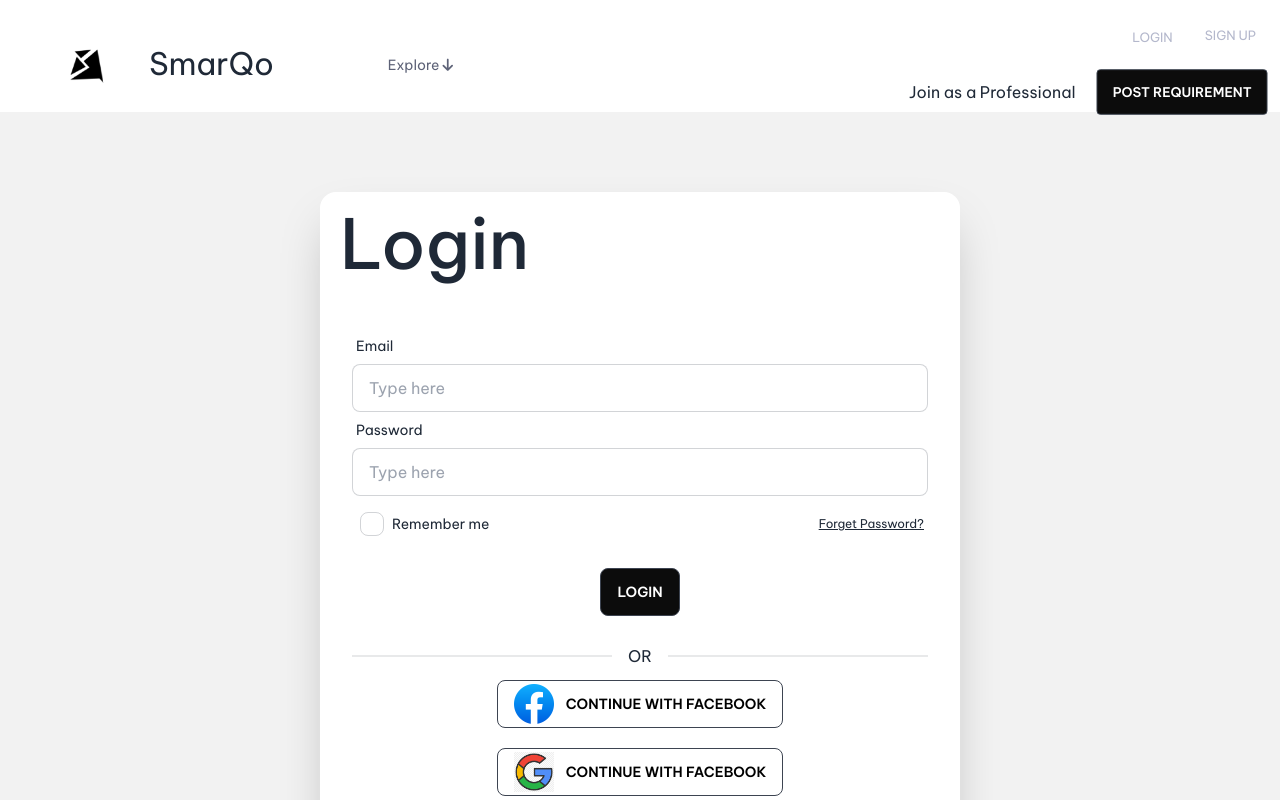
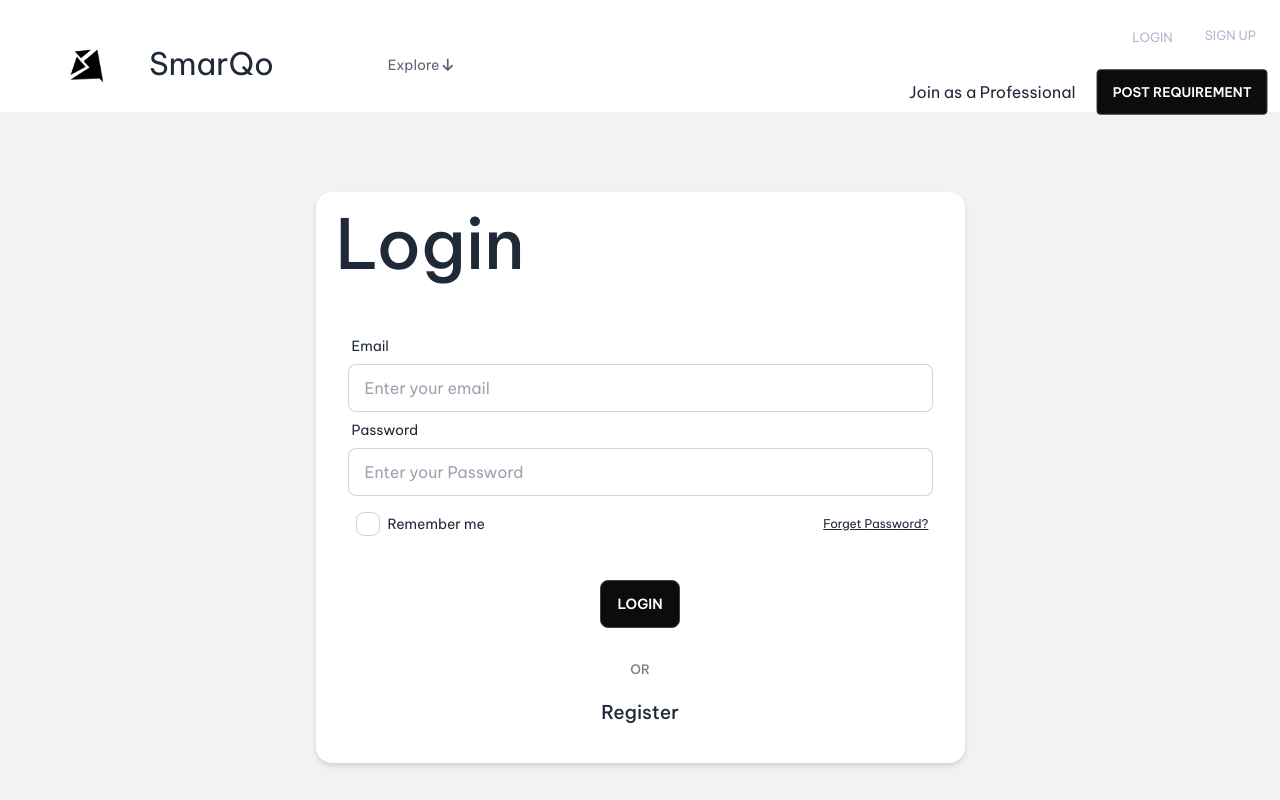
Before and after one commit to AbdurrahmanTalha/SmarQo-client, a React (Create React App) app: page /login in a window 1280 px wide. Built offline with nearby package versions, Linux system fonts and the light colour scheme.

Commit message:
had a little issue with github but fixed it

```diff
--- a/src/App.js
+++ b/src/App.js
@@ -6,7 +6,6 @@ import "./App.css"
 import Footer from './Components/Shared/Footer';
 import Register from './Page/Register';
 import Login from './Page/Login';
-import PRegister from './Page/PRegister';
 import SmartQuotes from './Page/SmartQuotes';
 
 function App() {
@@ -17,7 +16,6 @@ function App() {
           <Route path="/" element={<Home></Home>}></Route>
           <Route path="/login" element={<Login></Login>}></Route>
           <Route path="/register" element={<Register></Register>}></Route>
-          <Route path="/pregister" element={<PRegister></PRegister>}></Route>
           <Route path="/SmartQuotes" element={<SmartQuotes></SmartQuotes>}></Route>
         </Routes>
         <Footer></Footer>
--- a/src/Page/Login.js
+++ b/src/Page/Login.js
@@ -1,27 +1,24 @@
 import React from 'react';
 import { Link } from 'react-router-dom';
-import facebook from "../images and icons/Facebook.png"
-import google from "../images and icons/Google.png"
 
-const PLogin = () => {
+const Login = () => {
     return (
         <div className=" py-10">
-            <div class="card lg:w-3/6 md:w-3/6 sm:w-4/6 mx-auto flex-shrink-0   shadow-2xl bg-base-100  my-10 ">
+            <div class="card lg:w-[649px] md:w-[649px] sm:w-4/6 mx-auto bg-none lg:drop-shadow-md md:drop-shadow-md  md:bg-base-100 lg:bg-base-100  my-10 ">
                 <h2 className="text-[69px] font-medium ml-5">Login</h2>
                 <div class="card-body">
                     <form action="" >
-
                         <div class="form-control w-full mr-5">
                             <label class="label">
                                 <span class="label-text">Email</span>
                             </label>
-                            <input type="text" placeholder="Type here" class="input input-bordered w-auto " />
+                            <input type="text" placeholder="Enter your email" class="input input-bordered w-auto " />
                         </div>
                         <div class="form-control w-full ">
                             <label class="label">
                                 <span class="label-text">Password</span>
                             </label>
-                            <input type="text" placeholder="Type here" class="input input-bordered w-full" />
+                            <input type="text" placeholder="Enter your Password" class="input input-bordered w-full" />
                             <label class="label">
                                 <div class="form-control">
                                     <label class="label cursor-pointer">
@@ -33,22 +30,15 @@ const PLogin = () => {
                             </label>
                         </div>
                         <div className="flex flex-col justify-center items-center">
-                            <input type="submit" value="Login" className="btn my-4 bg-[#0C0C0C] text-white "></input>
+                            <input type="submit" value="Login" className="btn mt-[28px] bg-[#0C0C0C] text-white "></input>
                         </div>
-                        <div class="flex flex-col w-full border-opacity-50">
-                            <div class="divider">OR</div>
-                            <div className="mx-auto">
-                                <button className="btn bg-white flex justify-between items-center text-black">
-                                    <img className="w-10 mr-3" src={facebook} alt="" />
-                                    <span>Continue With Facebook</span>
-                                </button>
-                                <button className="btn my-5 bg-white flex justify-between items-center text-black">
-                                    <img className="w-10 mr-3" src={google} alt="" />
-                                    <span>Continue With Facebook</span>
-                                </button>
-                            </div>
-                        </div>
+
                     </form>
+                </div>
+                <div class="flex flex-col w-full border-opacity-50">
+                    <div class="text-center text-[13px]  font-medium mb-[19px] text-[#7D7D7D]">OR</div>
+                    <h2 className="text-center text-[19px] mb-[36px] font-medium">Register</h2>
+
                 </div>
             </div>
             <div>
@@ -66,4 +56,4 @@ const PLogin = () => {
     );
 };
 
-export default PLogin;
+export default Login;
--- a/src/Page/PRegister.js
+++ /dev/null
@@ -1,81 +0,0 @@
-import React from 'react';
-import facebook from "../images and icons/Facebook.png"
-import google from "../images and icons/Google.png"
-
-const Register = () => {
-    return (
-        <div className=" py-10">
-            <div class="card lg:w-3/6 md:w-3/6 sm:w-5/6 mx-auto flex-shrink-0 shadow-2xl bg-base-100 my-auto ">
-                <h2 className="text-[69px] sm:font-3xl md:font-medium lg:font-medium ml-5">Register </h2>
-                <div class="card-body">
-                    <form action="" >
-                        <div className="lg:grid lg:grid-cols-2 lg:gap-5 md:grid md:grid-cols-1">
-                            <div class="form-control">
-                                <label class="label">
-                                    <span class="label-text">First name</span>
-                                </label>
-                                <label class="input-group">
-                                    <select class="select select-bordered">
-                                        <option disabled selected>Title</option>
-                                        <option>Mr. </option>
-                                        <option>Mrs. </option>
-                                        <option>Other</option>
-                                    </select>
-                                    <input type="text" placeholder="First name" class="input input-bordered" />
-                                </label>
-                            </div>
-                            <div class="form-control w-full ">
-                                <label class="label">
-                                    <span class="label-text">Last name</span>
-                                </label>
-                                <input type="text" placeholder="Type here" class="input input-bordered w-auto max-w-xs" />
-                            </div>
-                        </div>
-                        <div class="form-control w-full mr-5">
-                            <label class="label">
-                                <span class="label-text">Email</span>
-                            </label>
-                            <input type="text" placeholder="Type here" class="input input-bordered w-auto " />
-                        </div>
-                        <div class="form-control w-full mr-5">
-                            <label class="label">
-                                <span class="label-text">Password</span>
-                            </label>
-                            <input type="text" placeholder="Type here" class="input input-bordered w-auto " />
-                        </div>
-                        <div class="form-control w-full mr-5 mb-5">
-                            <label class="label">
-                                <span class="label-text">Phone</span>
-                            </label>
-                            <input type="text" placeholder="Type here" class="input input-bordered w-auto" />
-                        </div>
-                        <div className="flex flex-col justify-center items-center">
-                            <small className="flex"><input type="checkbox" class="checkbox mr-2" /> Read and accept terms and conditions
-                            </small>
-                            <input type="submit" value="Register" className="btn my-4 bg-[#0C0C0C] text-white "></input>
-                        </div>
-                    </form>
-                    <div class="flex flex-col w-full border-opacity-50">
-
-                        <div class="divider">OR</div>
-                        <div className="mx-auto">
-                            <button className="btn bg-white flex justify-between items-center text-black">
-                                <img className="w-10 mr-3" src={facebook} alt="" />
-                                <span>Continue With Facebook</span>
-                            </button>
-                            <button className="btn my-5 bg-white flex justify-between items-center text-black">
-                                <img className="w-10 mr-3" src={google} alt="" />
-                                <span>Continue With Facebook</span>
-                            </button>
-                        </div>
-                    </div>
-                </div>
-
-
-            </div>
-
-        </div>
-    );
-};
-
-export default Register;
--- a/src/Page/Register.js
+++ b/src/Page/Register.js
@@ -1,16 +1,14 @@
 import React from 'react';
-import facebook from "../images and icons/Facebook.png"
-import google from "../images and icons/Google.png"
 
 const Register = () => {
     return (
         <div className=" py-10">
-            <div class="card lg:w-3/6 md:w-3/6 sm:w-5/6 mx-auto flex-shrink-0 shadow-2xl bg-base-100 my-auto ">
+            <div class="card lg:w-[653px] md:w-[653px] sm:w-5/6 mx-auto flex-shrink-0 lg:bg-white md:bg-white bg-none lg:drop-shadow-md md:drop-shadow-md  my-auto ">
                 <h2 className="text-[69px] sm:font-3xl md:font-medium lg:font-medium ml-5">Register </h2>
                 <div class="card-body">
                     <form action="" >
                         <div className="lg:grid lg:grid-cols-2 lg:gap-5 md:grid md:grid-cols-1">
-                            <div class="form-control">
+                            <div class="form-control sm:w-full">
                                 <label class="label">
                                     <span class="label-text">First name</span>
                                 </label>
@@ -21,33 +19,33 @@ const Register = () => {
                                         <option>Mrs. </option>
                                         <option>Other</option>
                                     </select>
-                                    <input type="text" placeholder="First name" class="input input-bordered" />
+                                    <input type="text" placeholder="" class="input input-bordered" />
                                 </label>
                             </div>
-                            <div class="form-control w-full ">
+                            <div class="form-control sm:w-full ">
                                 <label class="label">
                                     <span class="label-text">Last name</span>
                                 </label>
-                                <input type="text" placeholder="Type here" class="input input-bordered w-auto max-w-xs" />
+                                <input type="text" placeholder="" class="input input-bordered w-auto max-w-xs" />
                             </div>
                         </div>
                         <div class="form-control w-full mr-5">
                             <label class="label">
                                 <span class="label-text">Email</span>
                             </label>
-                            <input type="text" placeholder="Type here" class="input input-bordered w-auto " />
+                            <input type="text" placeholder="Enter your email" class="input input-bordered w-auto " />
                         </div>
                         <div class="form-control w-full mr-5">
                             <label class="label">
                                 <span class="label-text">Password</span>
                             </label>
-                            <input type="text" placeholder="Type here" class="input input-bordered w-auto " />
+                            <input type="text" placeholder="Enter your Password" class="input input-bordered w-auto " />
                         </div>
                         <div class="form-control w-full mr-5 mb-5">
                             <label class="label">
-                                <span class="label-text">Phone</span>
+                                <span class="label-text">Phone number`</span>
                             </label>
-                            <input type="text" placeholder="Type here" class="input input-bordered w-auto" />
+                            <input type="text" placeholder="Enter your Phone Number" class="input input-bordered w-auto" />
                         </div>
                         <div className="flex flex-col justify-center items-center">
                             <small className="flex"><input type="checkbox" class="checkbox mr-2" /> Read and accept terms and conditions
@@ -55,25 +53,9 @@ const Register = () => {
                             <input type="submit" value="Register" className="btn my-4 bg-[#0C0C0C] text-white "></input>
                         </div>
                     </form>
-                    <div class="flex flex-col w-full border-opacity-50">
-
-                        <div class="divider">OR</div>
-                        <div className="mx-auto">
-                            <button className="btn bg-white flex justify-between items-center text-black">
-                                <img className="w-10 mr-3" src={facebook} alt="" />
-                                <span>Continue With Facebook</span>
-                            </button>
-                            <button className="btn my-5 bg-white flex justify-between items-center text-black">
-                                <img className="w-10 mr-3" src={google} alt="" />
-                                <span>Continue With Facebook</span>
-                            </button>
-                        </div>
-                    </div>
                 </div>
 
-
             </div>
-
         </div>
     );
 };
```
